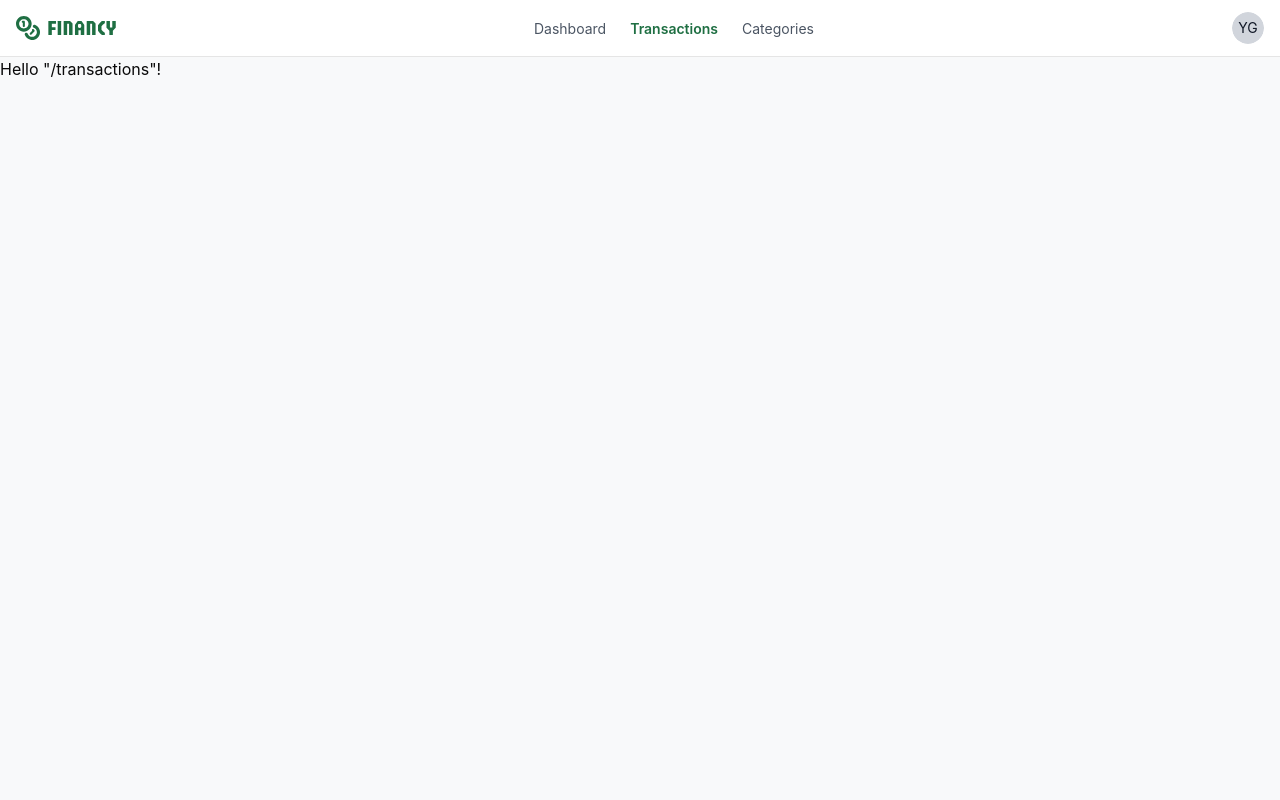
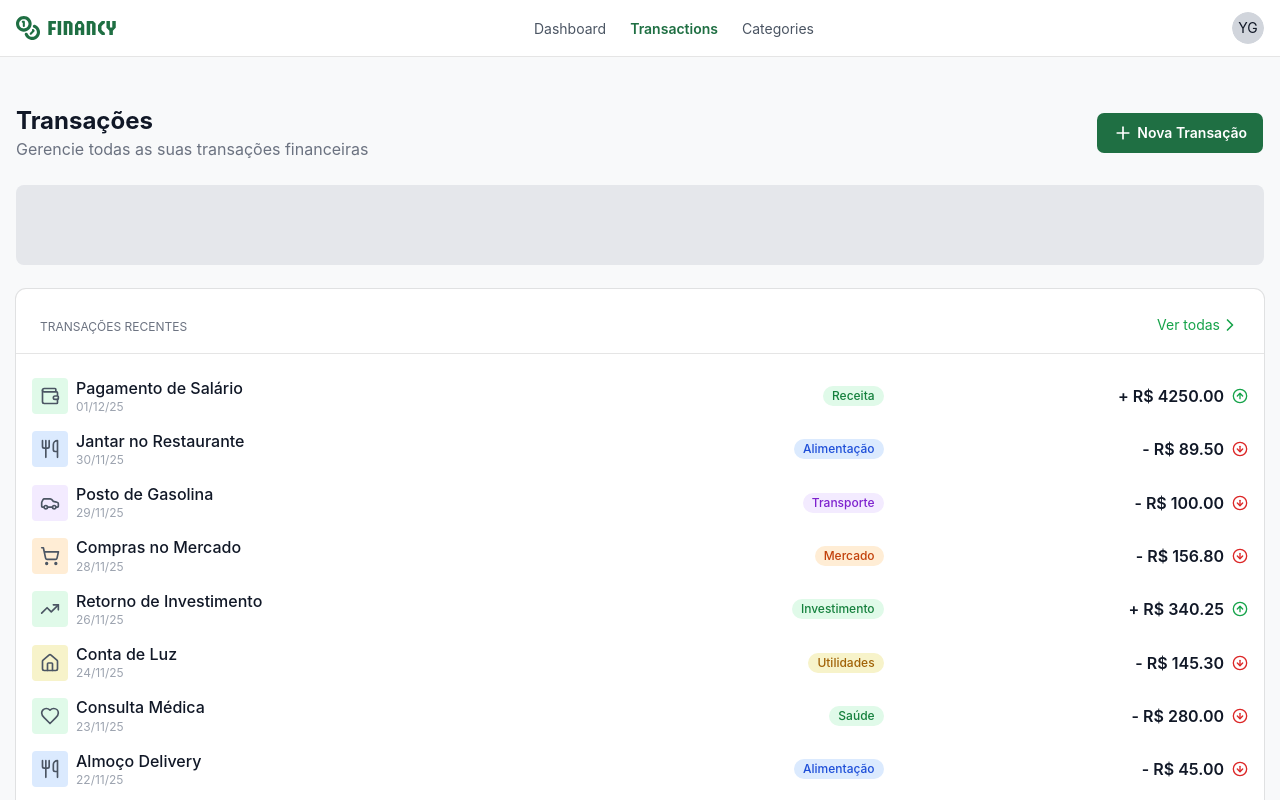
Before and after one commit to combizera/rocketseat-financy, a React (Vite) app in the folder apps/web/: page /transactions in a window 1280 px wide. Shown: the top 800 px of the page. Built offline with nearby package versions, Linux system fonts and the light colour scheme.

Commit message:
feat(transactions): create component PageTitle

```diff
--- /dev/null
+++ b/apps/web/src/components/ui/page-title.tsx
@@ -0,0 +1,35 @@
+import { Link, type LinkProps } from "@tanstack/react-router";
+import { Button } from "./button";
+import { Plus } from "lucide-react";
+
+interface PageTitleProps {
+  title: string;
+  description?: string;
+  buttonText: string;
+  buttonLink: LinkProps["to"];
+}
+
+export default function PageTitle({ title, description, buttonText, buttonLink }: PageTitleProps) {
+  return (
+    <div className="flex gap-4 justify-between w-full items-center">
+      <div className="flex flex-col">
+        <h1 className="text-2xl font-bold text-gray-800">
+          {title}
+        </h1>
+        <p className="text-gray-500">
+          {description}
+        </p>
+      </div>
+
+      <Button asChild size="sm" className="px-4 text-sm font-semibold">
+        <div className="flex">
+          <Plus className="size-5" />
+          <Link to={buttonLink}>
+            {buttonText}
+          </Link>
+        </div>
+      </Button>
+    </div>
+
+  )
+}
--- a/apps/web/src/routes/transactions.tsx
+++ b/apps/web/src/routes/transactions.tsx
@@ -1,9 +1,95 @@
-import { createFileRoute } from '@tanstack/react-router'
+import { Badge } from '@/components/ui/badge'
+import { CardCategory } from '@/components/ui/card-category'
+import PageTitle from '@/components/ui/page-title'
+import { Table, TableBody, TableCell, TableFooter, TableRow } from '@/components/ui/table'
+import { createFileRoute, Link } from '@tanstack/react-router'
+import { CircleArrowDown, CircleArrowUp, Plus } from 'lucide-react'
+import { transactions } from "@/data/mock/transactions";
 
 export const Route = createFileRoute('/transactions')({
   component: RouteComponent,
 })
 
 function RouteComponent() {
-  return <div>Hello "/transactions"!</div>
+  return (
+    <main className="max-w-7xl mx-auto py-12 px-4 w-[100%]">
+      <section className="flex flex-col gap-6 items-start mb-8">
+        {/* TITLE */}
+        <PageTitle
+          title="Transações"
+          description="Gerencie todas as suas transações financeiras"
+          buttonText="Nova Transação"
+          buttonLink="/transactions"
+        />
+
+        {/* FILTERS */}
+        <div className='bg-gray-200 rounded-md w-full h-20'>
+
+        </div>
+
+        {/* TABLE */}
+        <CardCategory
+          title="Transações Recentes"
+          buttonText="Ver todas"
+          buttonLink="/transactions"
+          className="w-full"
+        >
+          <Table>
+            <TableBody>
+              {transactions.map((transaction) => (
+                <TableRow key={transaction.id}>
+                  <TableCell className="flex items-center gap-2 pl-4">
+                    <div className={`p-2 rounded bg-${transaction.categoryColor}-light`}>
+                      <transaction.icon className="size-5" />
+                    </div>
+                    <div className="flex flex-col">
+                      <p className="font-medium text-gray-800 text-[1rem]">
+                        {transaction.title}
+                      </p>
+                      <p className="text-xs text-gray-400">
+                        {transaction.date}
+                      </p>
+                    </div>
+                  </TableCell>
+
+                  <TableCell className="text-right">
+                    <Badge color={transaction.categoryColor}>
+                      {transaction.category}
+                    </Badge>
+                  </TableCell>
+
+                  <TableCell className="text-right pr-4">
+                    <div className="flex items-center justify-end gap-2">
+                      <span className="font-semibold text-gray-800 text-base">
+                        {transaction.type === "income" ? "+" : "-"} R$ {transaction.amount.toFixed(2)}
+                      </span>
+                      {transaction.type === "income" ? (
+                        <CircleArrowUp className="size-4 text-green-base" />
+                      ) : (
+                        <CircleArrowDown className="size-4 text-red-base" />
+                      )}
+                    </div>
+                  </TableCell>
+                </TableRow>
+              ))}
+            </TableBody>
+
+            <TableFooter>
+              <TableRow>
+                <TableCell colSpan={3} className="text-center p-4">
+                  <Link
+                    to="/transactions"
+                    className="inline-flex items-center gap-1 text-sm text-green-base hover:underline"
+                  >
+                    <Plus className="size-5" />
+                    Nova Transação
+                  </Link>
+                </TableCell>
+              </TableRow>
+            </TableFooter>
+          </Table>
+        </CardCategory>
+      </section>
+    </main>
+  )
 }
```
